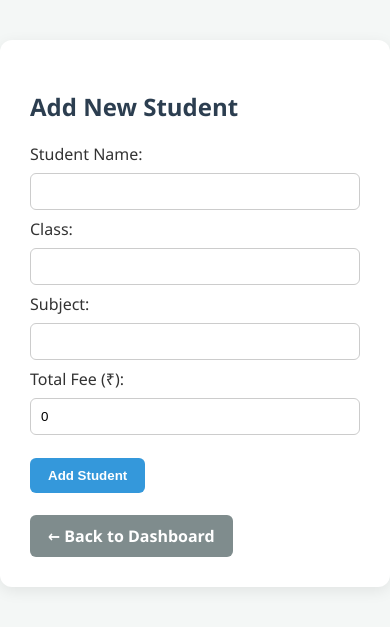
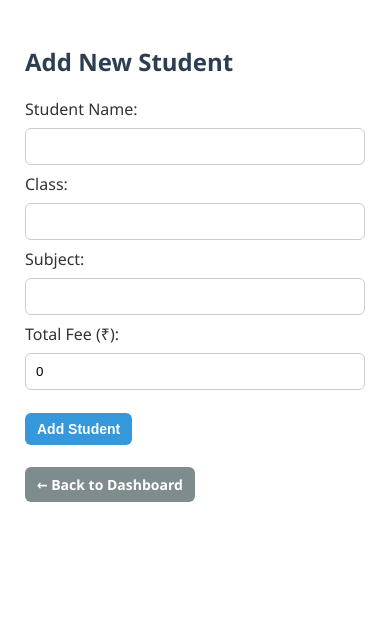
Before and after one commit to ashmitahazarika4-bot/prantashiksha, a Flask app: page /add in a window 390 px wide. Shown: the top 627 px of the page. Run offline with Flask 3, Linux system fonts and the light colour scheme.

Commit message:
Update style.css with full mobile responsive code

```diff
--- a/static/style.css
+++ b/static/style.css
@@ -5,6 +5,7 @@ body {
     margin: 0;
     padding: 0;
 }
+
 .container {
     max-width: 900px;
     margin: 40px auto;
@@ -13,6 +14,7 @@ body {
     border-radius: 12px;
     box-shadow: 0 4px 15px rgba(0,0,0,0.08);
 }
+
 .app-header {
     display: flex;
     align-items: center;
@@ -21,32 +23,39 @@ body {
     padding-bottom: 15px;
     margin-bottom: 25px;
 }
+
 .app-logo {
     width: 50px;
     height: 50px;
     border-radius: 50%;
     object-fit: cover;
 }
+
 h2, h3 {
     color: #2c3e50;
 }
+
 table {
     width: 100%;
     border-collapse: collapse;
     margin-top: 15px;
 }
+
 th, td {
     padding: 12px 15px;
     text-align: left;
     border-bottom: 1px solid #ddd;
 }
+
 th {
     background-color: #3498db;
     color: white;
 }
+
 tr:hover {
     background-color: #f9f9f9;
 }
+
 .btn, button {
     background-color: #3498db;
     color: white;
@@ -59,15 +68,19 @@ tr:hover {
     display: inline-block;
     transition: 0.2s;
 }
+
 .btn:hover, button:hover {
     background-color: #2980b9;
 }
+
 .btn-danger {
     background-color: #e74c3c;
 }
+
 .btn-danger:hover {
     background-color: #c0392b;
 }
+
 input, select {
     padding: 10px;
     margin: 8px 0;
@@ -76,6 +89,7 @@ input, select {
     border: 1px solid #ccc;
     border-radius: 6px;
 }
+
 .card-box {
     background: #f8f9fa;
     padding: 15px;
@@ -83,3 +97,27 @@ input, select {
     margin-bottom: 20px;
     border-left: 4px solid #3498db;
 }
+
+/* Mobile responsive fix */
+@media screen and (max-width: 768px) {
+    body {
+        font-size: 16px;
+        padding: 5px;
+        background-color: #ffffff;
+    }
+    .container {
+        max-width: 100% !important;
+        margin: 5px !important;
+        padding: 15px !important;
+        box-shadow: none !important;
+        border-radius: 0 !important;
+    }
+    table, th, td {
+        font-size: 14px !important;
+        padding: 8px !important;
+    }
+    .btn, button {
+        padding: 8px 12px !important;
+        font-size: 14px !important;
+    }
+}
```
